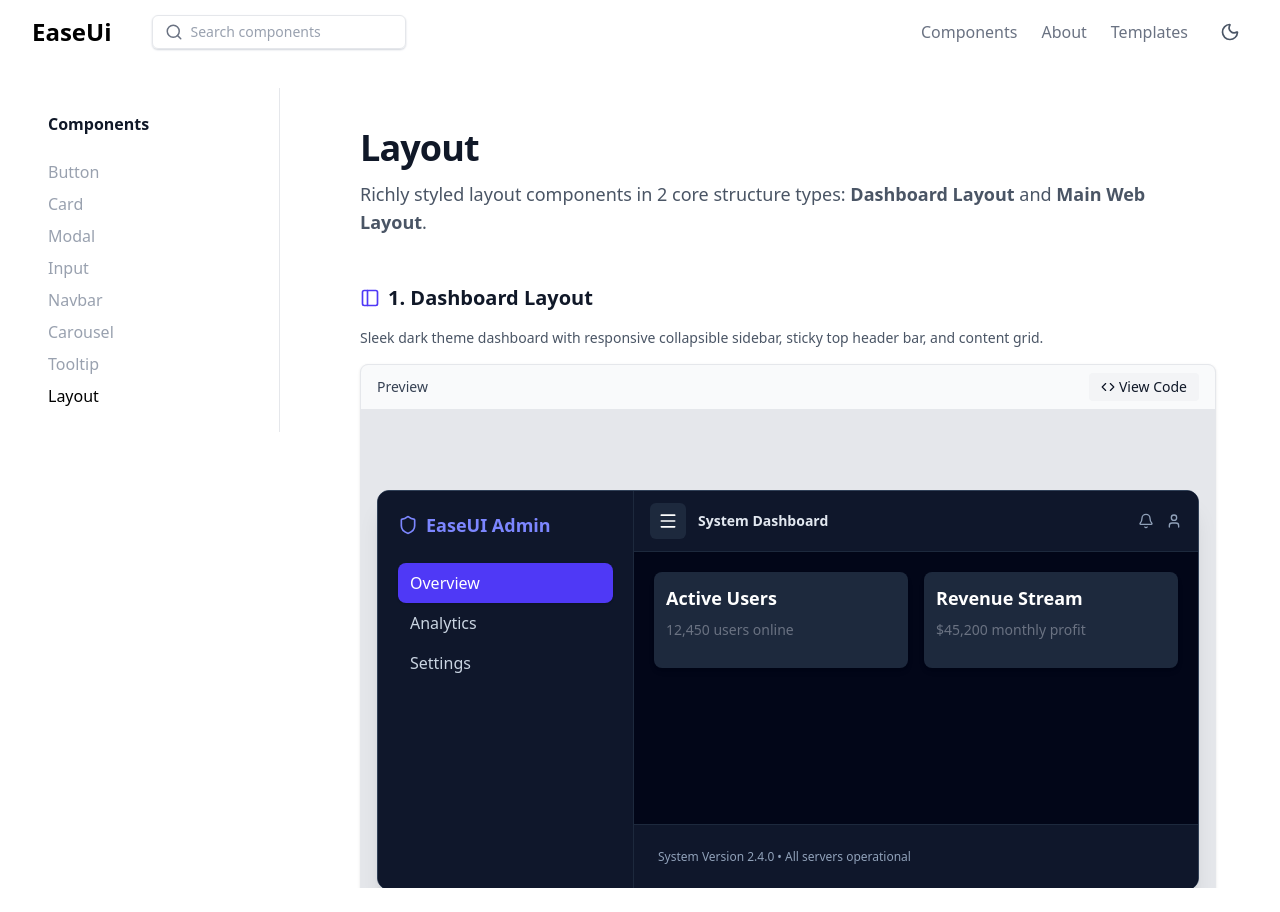
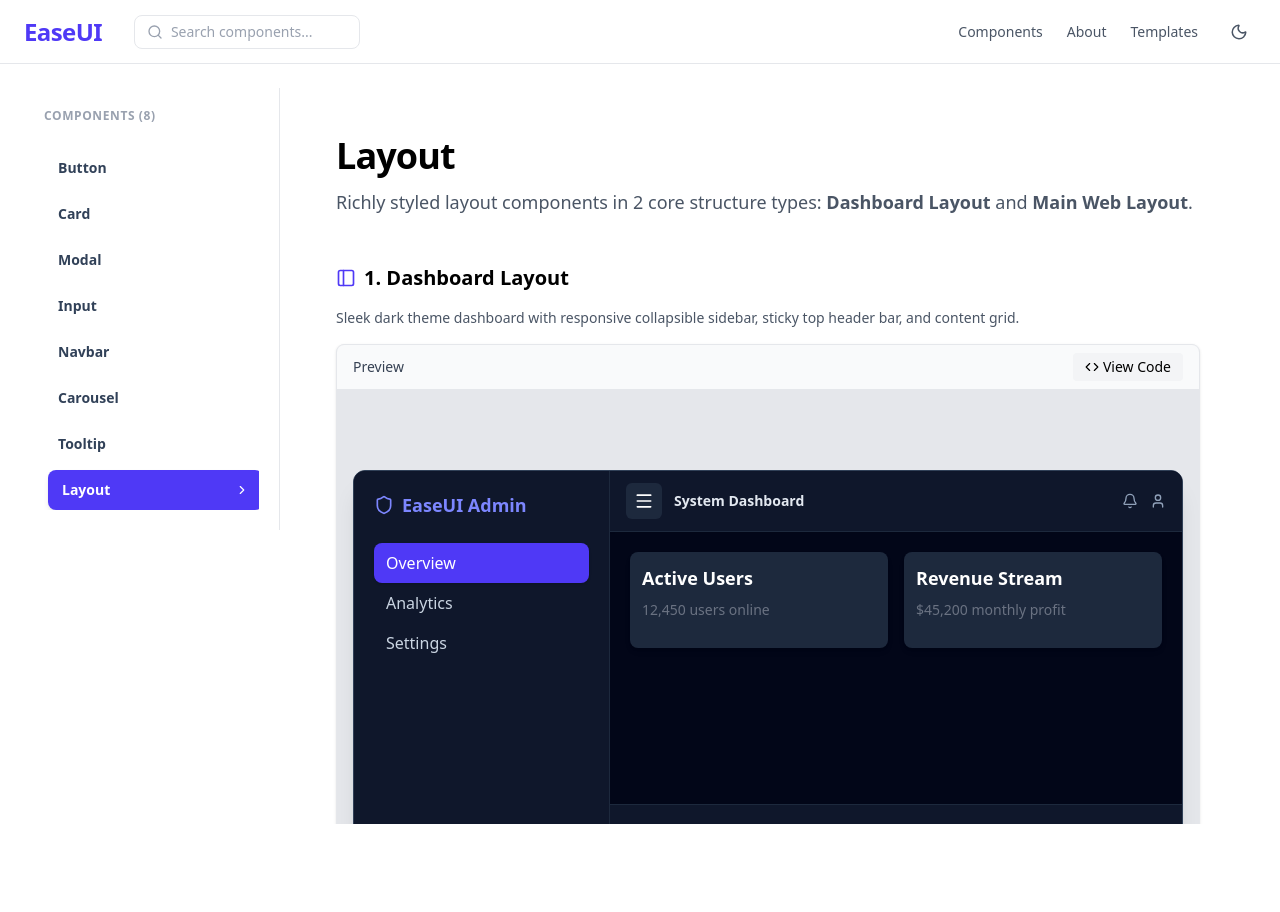
Before and after one commit to Anshuman-x49/EaseUI, a React (Vite) app: page /components/layout in a window 1280 px wide. Built offline with nearby package versions, Linux system fonts and the light colour scheme.

Commit message:
responsive component layout, navigation, and theme management system

```diff
--- a/src/components/Personal/Navbar.tsx
+++ b/src/components/Personal/Navbar.tsx
@@ -9,57 +9,64 @@ const Navbar = () => {
   const { mode } = useSelector(
     (state: { theme: { mode: string } }) => state.theme
   );
-  console.log("this is theme->", mode);
 
   return (
-    <nav className="h-16 w-full flex items-center justify-between px-8">
-      <div className="flex items-center gap-10">
+    <nav className="h-16 w-full flex items-center justify-between px-6 border-b border-gray-200 dark:border-zinc-800 bg-(--bg-color) text-(--text-color) transition-colors">
+      <div className="flex items-center gap-8">
         <h1
           onClick={() => navigate("/")}
-          className="font-bold text-2xl cursor-pointer"
+          className="font-bold text-2xl cursor-pointer tracking-tight text-indigo-600 dark:text-indigo-400"
         >
-          EaseUi
+          EaseUI
         </h1>
 
-        <div className="hidden sm:flex items-center bg-transparent rounded-md px-3 py-1.5 shadow-xs shadow-gray-300 border border-gray-200">
-          <Search size={18} className="text-gray-500" />
+        <div className="hidden sm:flex items-center bg-transparent rounded-lg px-3 py-1.5 border border-gray-200 dark:border-zinc-800 focus-within:border-indigo-500 transition-colors">
+          <Search size={16} className="text-gray-400" />
           <input
             type="text"
-            placeholder="Search components"
-            className="ml-2 bg-transparent outline-none text-sm text-gray-700 placeholder-gray-400"
+            placeholder="Search components..."
+            className="ml-2 bg-transparent outline-none text-sm text-(--text-color) placeholder-gray-400 w-44 focus:w-60 transition-all duration-200"
           />
         </div>
       </div>
 
-      <ul className="hidden md:flex items-center gap-6 text-gray-500">
+      <ul className="hidden md:flex items-center gap-6 text-sm font-medium text-gray-600 dark:text-gray-400">
         <li
           onClick={() => navigate("components")}
-          className="cursor-pointer hover:text-black"
+          className="cursor-pointer hover:text-gray-900 dark:hover:text-white transition-colors"
         >
           Components
         </li>
-        <li className="cursor-pointer hover:text-black">About</li>
-        <li className="cursor-pointer hover:text-black">Templates</li>
+        <li className="cursor-pointer hover:text-gray-900 dark:hover:text-white transition-colors">
+          About
+        </li>
+        <li className="cursor-pointer hover:text-gray-900 dark:hover:text-white transition-colors">
+          Templates
+        </li>
         {mode === "dark" && (
           <li
-            className="cursor-pointer p-2 rounded-full hover:bg-gray-100 dark:hover:bg-gray-800"
+            className="cursor-pointer p-2 rounded-full hover:bg-zinc-800 transition-colors"
             onClick={() => dispatch(toggleTheme())}
+            title="Switch to Light Theme"
           >
-            <Sun size={20} className="text-yellow-400" />
+            <Sun size={18} className="text-yellow-400" />
           </li>
         )}
         {mode === "light" && (
           <li
-            className="cursor-pointer p-2 rounded-full hover:bg-gray-100 dark:hover:bg-gray-800"
+            className="cursor-pointer p-2 rounded-full hover:bg-gray-100 transition-colors"
             onClick={() => dispatch(toggleTheme())}
+            title="Switch to Dark Theme"
           >
-            <Moon size={20} className="text-gray-600 dark:text-gray-400" />
+            <Moon size={18} className="text-gray-600" />
           </li>
         )}
       </ul>
 
       {/* Mobile Hamburger */}
-      <button className="md:hidden text-gray-700">☰</button>
+      <button className="md:hidden text-gray-700 dark:text-gray-300 p-2">
+        ☰
+      </button>
     </nav>
   );
 };
--- a/src/features/ThemeSlice.tsx
+++ b/src/features/ThemeSlice.tsx
@@ -16,10 +16,20 @@ const themeSlice = createSlice({
       state.mode = state.mode === "light" ? "dark" : "light";
       localStorage.setItem("theme", state.mode);
       document.documentElement.setAttribute("data-theme", state.mode);
+      if (state.mode === "dark") {
+        document.documentElement.classList.add("dark");
+      } else {
+        document.documentElement.classList.remove("dark");
+      }
     },
     setTheme: (state, action) => {
       state.mode = action.payload;
       document.documentElement.setAttribute("data-theme", action.payload);
+      if (action.payload === "dark") {
+        document.documentElement.classList.add("dark");
+      } else {
+        document.documentElement.classList.remove("dark");
+      }
     },
   },
 });
--- a/src/index.css
+++ b/src/index.css
@@ -1,4 +1,5 @@
 @import "tailwindcss";
+@custom-variant dark (&:where([data-theme="dark"], [data-theme="dark"] *, .dark, .dark *));
 :root {
   --bg-color: #ffffff;
   --text-color: #000000;
--- a/src/layouts/ComponentLayout.tsx
+++ b/src/layouts/ComponentLayout.tsx
@@ -1,12 +1,9 @@
 import { useState } from "react";
 import { Outlet, useLocation, useNavigate } from "react-router";
-import { Menu } from "lucide-react";
+import { Menu, X, ChevronRight } from "lucide-react";
 
-type Props = {};
-
-const ComponentLayout = ({}: Props) => {
+const ComponentLayout = () => {
   const location = useLocation();
-  console.log(location);
   const navigate = useNavigate();
   const [sidebarOpen, setSidebarOpen] = useState(false);
 
@@ -22,41 +19,85 @@ const ComponentLayout = ({}: Props) => {
   ];
 
   return (
-    <div className="flex min-h-screen text-gray-900">
+    <div className="flex min-h-screen text-(--text-color) bg-(--bg-color)">
+      {/* Sidebar Navigation */}
       <aside
         className={`
-          w-64 p-6 flex flex-col
-          border-r border-gray-200
-          fixed md:static top-0 left-0 h-full z-20
-          transform ${sidebarOpen ? "translate-x-0" : "-translate-x-full"}
+          w-64 p-5 flex flex-col
+          border-r border-gray-200 dark:border-zinc-800
+          bg-(--bg-color)
+          fixed md:static top-0 left-0 h-full z-30
+          transform ${sidebarOpen ? "translate-x-0 shadow-2xl" : "-translate-x-full"}
           transition-transform duration-300 ease-in-out
           md:translate-x-0
         `}
       >
-        <h2 className="text-md font-bold mb-6">Components</h2>
-        <ul className="flex flex-col gap-2">
-          {components.map((item) => (
-            <li
-              onClick={() => navigate(item.toLowerCase())}
-              key={item}
-              className={`cursor-pointer hover:text-black text-md hover:translate-x-1 transition-all duration-200 ease-in-out ${
-                location.pathname === `/components/${item.toLowerCase()}`
-                  ? "text-black"
-                  : "text-gray-400"
-              }`}
-            >
-              {item}
-            </li>
-          ))}
-        </ul>
+        <div className="flex items-center justify-between mb-6 px-3 md:px-0">
+          <h2 className="text-xs font-bold uppercase tracking-wider text-gray-400 dark:text-gray-500">
+            Components ({components.length})
+          </h2>
+          <button
+            onClick={() => setSidebarOpen(false)}
+            className="md:hidden p-1 rounded-md text-gray-500 hover:bg-gray-100 dark:hover:bg-zinc-800"
+          >
+            <X size={18} />
+          </button>
+        </div>
+
+        <nav className="flex-1 overflow-y-auto">
+          <ul className="flex flex-col gap-1.5">
+            {components.map((item) => {
+              const isActive =
+                location.pathname === `/components/${item.toLowerCase()}`;
+              return (
+                <li
+                  key={item}
+                  onClick={() => {
+                    navigate(item.toLowerCase());
+                    setSidebarOpen(false);
+                  }}
+                  className={`
+                    cursor-pointer px-3.5 py-2.5 rounded-lg text-sm font-semibold transition-all duration-200
+                    flex items-center justify-between group
+                    ${
+                      isActive
+                        ? "bg-indigo-600 text-white dark:bg-indigo-600 dark:text-white font-bold shadow-md transform translate-x-1"
+                        : "text-slate-700 dark:text-slate-200 hover:text-indigo-600 dark:hover:text-indigo-400 hover:bg-slate-100 dark:hover:bg-zinc-800/80"
+                    }
+                  `}
+                >
+                  <span>{item}</span>
+                  <ChevronRight
+                    size={14}
+                    className={`transition-all duration-200 ${
+                      isActive
+                        ? "opacity-100 text-white translate-x-0"
+                        : "opacity-0 -translate-x-1 group-hover:opacity-60 group-hover:translate-x-0"
+                    }`}
+                  />
+                </li>
+              );
+            })}
+          </ul>
+        </nav>
       </aside>
 
-      <div className="flex-1 ml-10 overflow-auto h-screen p-6">
+      {/* Backdrop overlay for mobile drawer */}
+      {sidebarOpen && (
+        <div
+          onClick={() => setSidebarOpen(false)}
+          className="fixed inset-0 bg-black/40 z-20 md:hidden backdrop-blur-xs"
+        />
+      )}
+
+      {/* Main Content Area */}
+      <div className="flex-1 overflow-auto h-[calc(100vh-4rem)] p-4 md:p-8">
         <button
-          className="md:hidden mb-4 text-gray-700"
+          className="md:hidden mb-4 p-2 rounded-lg border border-gray-200 dark:border-zinc-800 text-gray-700 dark:text-gray-300 hover:bg-gray-100 dark:hover:bg-zinc-800 flex items-center gap-2 text-sm font-medium"
           onClick={() => setSidebarOpen(!sidebarOpen)}
         >
-          <Menu size={24} />
+          <Menu size={18} />
+          <span>Toggle Navigation</span>
         </button>
 
         <Outlet />
```
